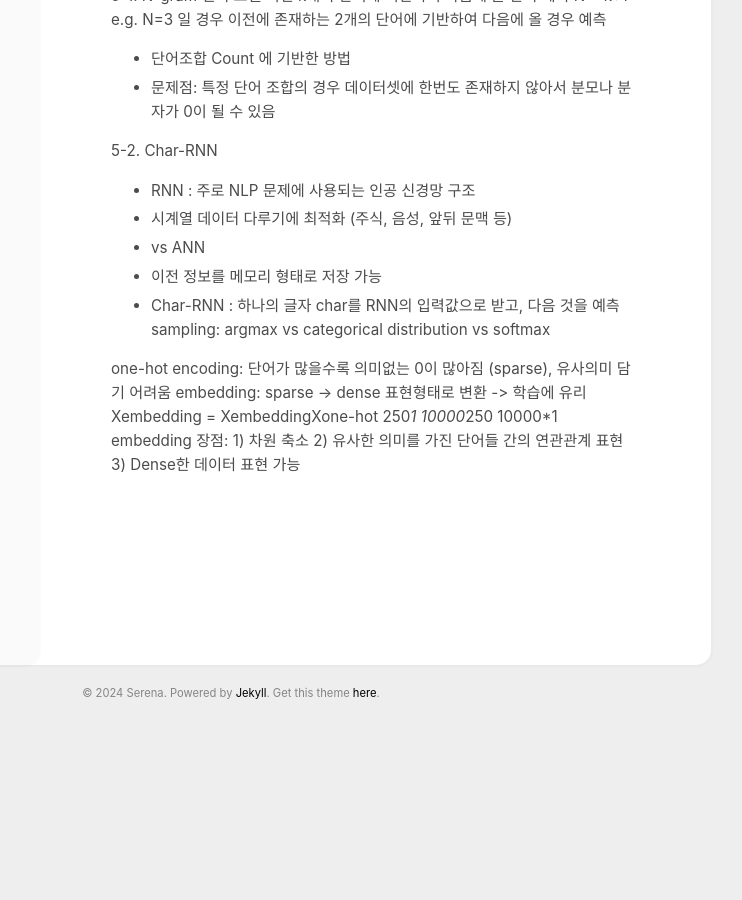
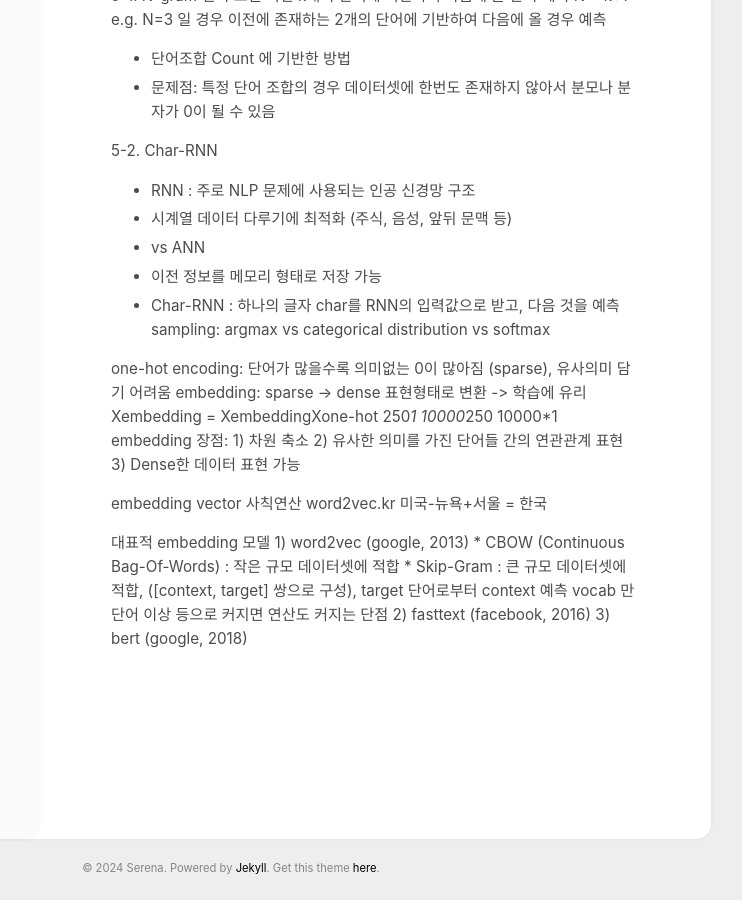
Before and after one commit to B-Serena/b-serena.github.io, a Jekyll site: the page built from _posts/2024-09-03-nlp-1.md, in a window 1280 px wide and 900 px high, scrolled down 1492 px. Shown: the whole window, without its empty margins (409-1151 px from the left). Built offline with Jekyll 4.4.1, drawn with Linux system fonts in a browser that asks for light colours; before the commit the page ends 2218 px from its top, so only the background shows below that.

Commit message:
add embedding notes

```diff
--- a/_posts/2024-09-03-nlp-1.md
+++ b/_posts/2024-09-03-nlp-1.md
@@ -85,3 +85,15 @@ embedding 장점:
 1) 차원 축소
 2) 유사한 의미를 가진 단어들 간의 연관관계 표현
 3) Dense한 데이터 표현 가능
+
+embedding vector 사칙연산
+word2vec.kr
+미국-뉴욕+서울 = 한국
+
+대표적 embedding 모델
+1) word2vec (google, 2013)
+    * CBOW (Continuous Bag-Of-Words) : 작은 규모 데이터셋에 적합
+    * Skip-Gram : 큰 규모 데이터셋에 적합, ([context, target] 쌍으로 구성), target 단어로부터 context 예측
+        vocab 만단어 이상 등으로 커지면 연산도 커지는 단점
+2) fasttext (facebook, 2016)
+3) bert (google, 2018)
```
